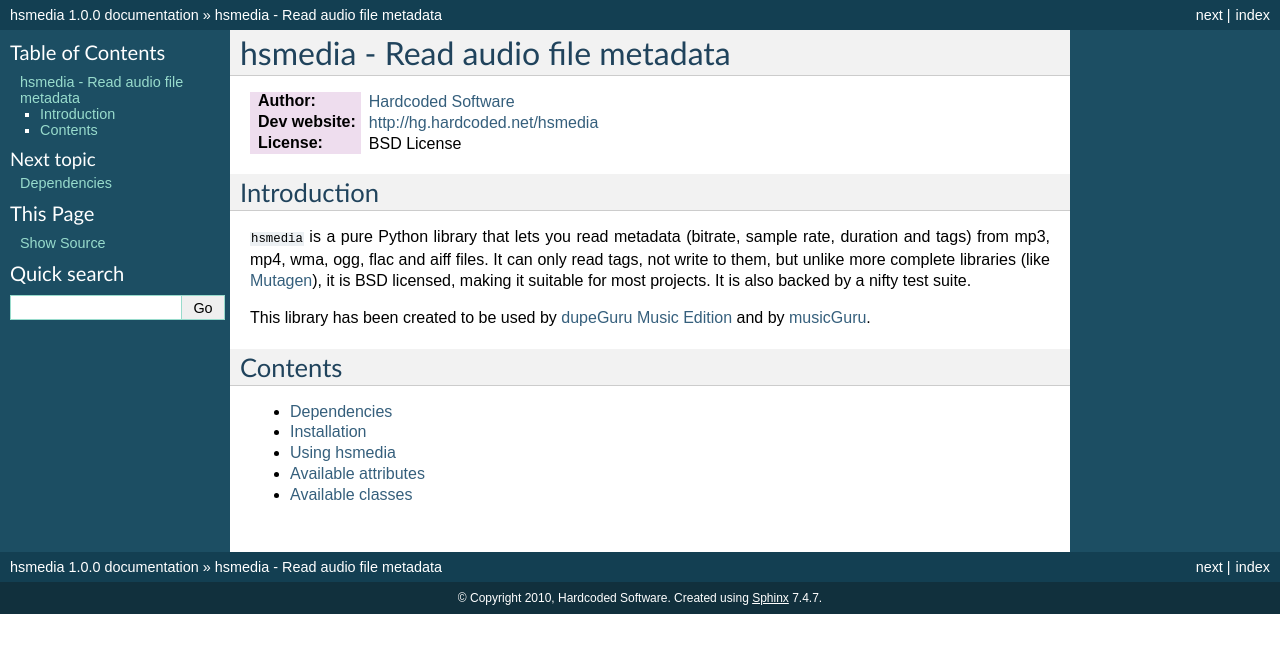
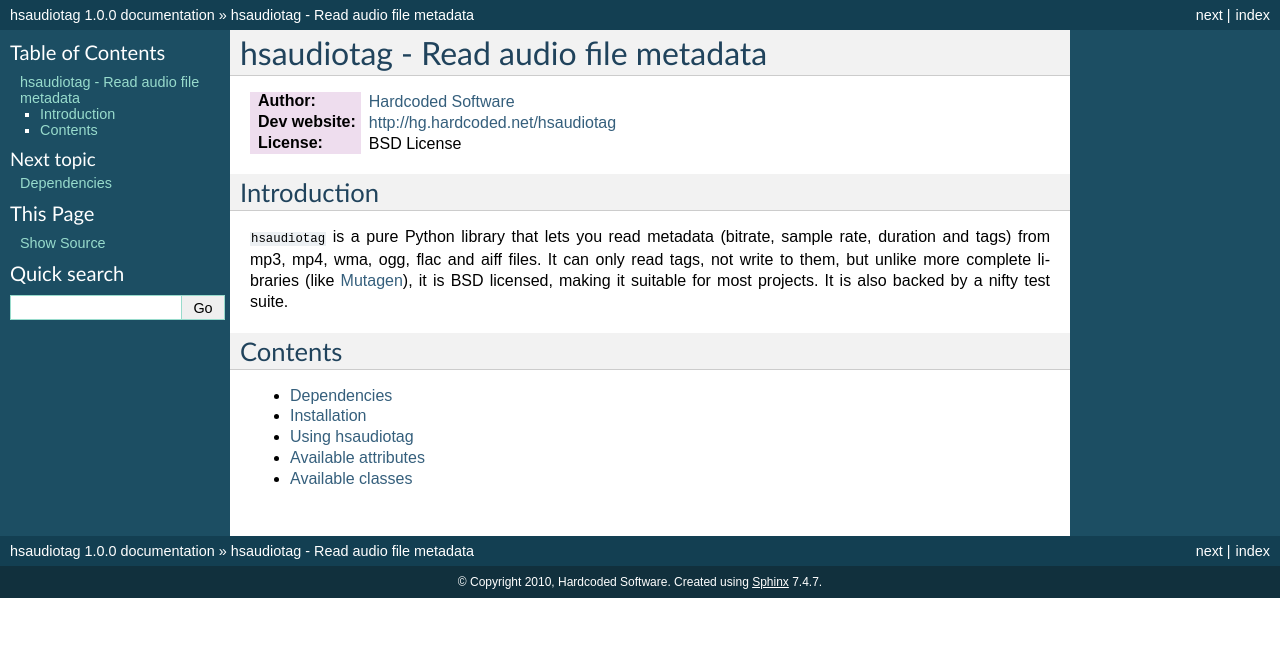
Before and after one commit to chrrrisw/hsaudiotag, a Sphinx documentation site: the page built from docs/index.rst, in a window 1280 px wide. Shown: the top 653 px of the page. Built offline with Sphinx 7.4.7, drawn with Linux system fonts in a browser that asks for light colours.

Commit message:
Renamed to hsaudiotag.

```diff
--- a/docs/conf.py
+++ b/docs/conf.py
@@ -1,6 +1,6 @@
 # -*- coding: utf-8 -*-
 #
-# hsmedia documentation build configuration file, created by
+# hsaudiotag documentation build configuration file, created by
 # sphinx-quickstart on Fri Mar 12 13:12:28 2010.
 #
 # This file is execfile()d with the current directory set to its containing dir.
@@ -37,7 +37,7 @@
 master_doc = 'index'
 
 # General information about the project.
-project = u'hsmedia'
+project = u'hsaudiotag'
 copyright = u'2010, Hardcoded Software'
 
 # The version info for the project you're documenting, acts as replacement for
@@ -158,7 +158,7 @@
 #html_file_suffix = ''
 
 # Output file base name for HTML help builder.
-htmlhelp_basename = 'hsmediadoc'
+htmlhelp_basename = 'hsaudiotagdoc'
 
 
 # -- Options for LaTeX output --------------------------------------------------
@@ -172,7 +172,7 @@
 # Grouping the document tree into LaTeX files. List of tuples
 # (source start file, target name, title, author, documentclass [howto/manual]).
 latex_documents = [
-  ('index', 'hsmedia.tex', u'hsmedia Documentation',
+  ('index', 'hsaudiotag.tex', u'hsaudiotag Documentation',
    u'Virgil Dupras', 'manual'),
 ]
 
--- a/docs/index.rst
+++ b/docs/index.rst
@@ -1,17 +1,15 @@
 ====================================
-hsmedia - Read audio file metadata
+hsaudiotag - Read audio file metadata
 ====================================
 
 :Author: `Hardcoded Software <http://www.hardcoded.net>`_
-:Dev website: http://hg.hardcoded.net/hsmedia
+:Dev website: http://hg.hardcoded.net/hsaudiotag
 :License: BSD License
 
 Introduction
 ============
 
-``hsmedia`` is a pure Python library that lets you read metadata (bitrate, sample rate, duration and tags) from mp3, mp4, wma, ogg, flac and aiff files. It can only read tags, not write to them, but unlike more complete libraries (like `Mutagen <http://code.google.com/p/quodlibet/wiki/Mutagen>`_), it is BSD licensed, making it suitable for most projects. It is also backed by a nifty test suite.
-
-This library has been created to be used by `dupeGuru Music Edition <http://www.hardcoded.net/dupeguru_me/>`_ and by `musicGuru <http://www.hardcoded.net/musicguru/>`_.
+``hsaudiotag`` is a pure Python library that lets you read metadata (bitrate, sample rate, duration and tags) from mp3, mp4, wma, ogg, flac and aiff files. It can only read tags, not write to them, but unlike more complete libraries (like `Mutagen <http://code.google.com/p/quodlibet/wiki/Mutagen>`_), it is BSD licensed, making it suitable for most projects. It is also backed by a nifty test suite.
 
 Contents
 ========
--- a/docs/install.rst
+++ b/docs/install.rst
@@ -1,9 +1,9 @@
 Dependencies
 ============
 
-``hsmedia`` requires Python 2.6 and needs `hsutil <http://hg.hardcoded.net/hsutil>`_ in the ``PYTHONPATH``.
+``hsaudiotag`` requires Python 2.6 and `hsutil <http://hg.hardcoded.net/hsutil>`_.
 
 Installation
 ============
 
-Clone the Mercurial repository at http://hg.hardcoded.net/hsmedia and drop the thing somewhere in your ``PYTHONPATH``.
+Clone the Mercurial repository at http://hg.hardcoded.net/hsaudiotag and drop the thing somewhere in your ``PYTHONPATH``.
--- a/docs/usage.rst
+++ b/docs/usage.rst
@@ -1,9 +1,9 @@
-Using hsmedia
-=============
+Using hsaudiotag
+================
 
-To read a file's metadata with ``hsmedia``, pick a class corresponding to the file you want to read, create an instance of it with the a file object or a filename as an argument, and fetch the attributes from it. For example, if you want to fetch attributes from a mp4 file, you'd do::
+To read a file's metadata with ``hsaudiotag``, pick a class corresponding to the file you want to read, create an instance of it with the a file object or a filename as an argument, and fetch the attributes from it. For example, if you want to fetch attributes from a mp4 file, you'd do::
 
-    >>> from hsmedia import mp4
+    >>> from hsaudiotag import mp4
     >>> myfile = mp4.File('foo.m4a')
     >>> myfile.artist
     'Built To Spill'
--- a/squeeze.py
+++ b/squeeze.py
@@ -7,7 +7,7 @@
 # which should be included with this package. The terms are also available at
 # http://www.hardcoded.net/licenses/bsd_license
 
-# A problem with hsmedia is that the test data used from test units is usually copyrighted music.
+# A problem with hsaudiotag is that the test data used from test units is usually copyrighted music.
 # Another problem is that they are usually big files. But, since this module only cares about
 # metadata, we can get rid of the content itself. This unit serves this purpose. It replaces content
 # with placeholders, which will be expanded back with null data when the test unit needs the file.
```
Also changed, not shown: 1 other file.
